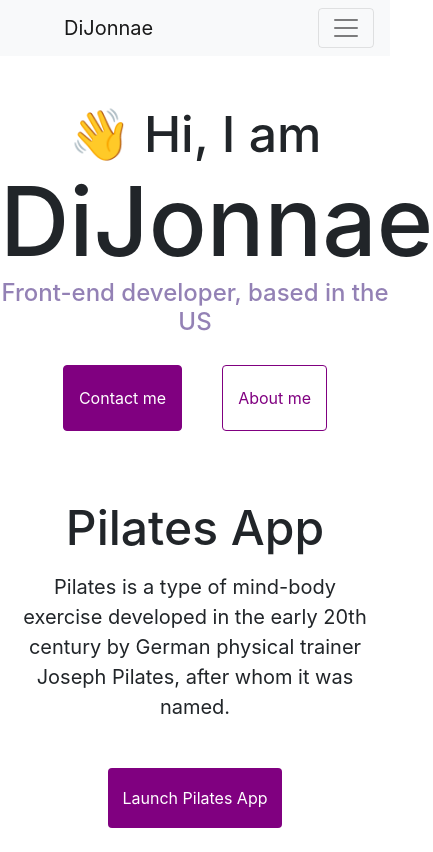
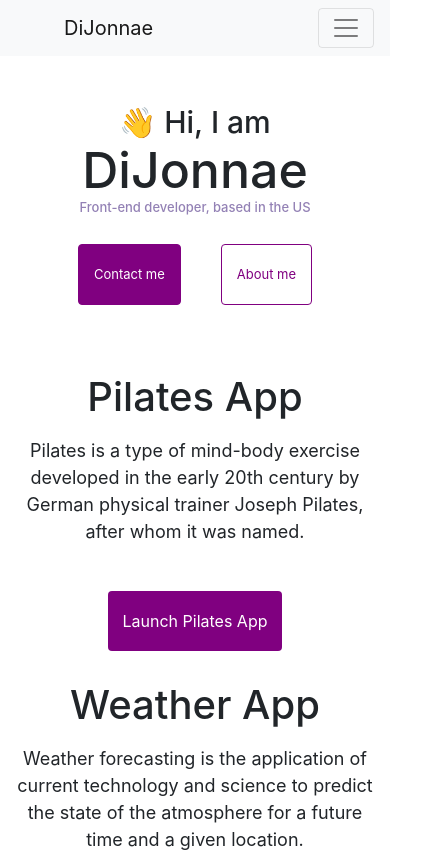
Before and after one commit to dijneal/AboutMe, a plain HTML site: page index.html in a window 390 px wide. Shown: the top 852 px of the page, 433 px wide, since content can reach past the window. Drawn offline with nearby package versions, Linux system fonts and the light colour scheme.

Commit message:
add css for mobile devices

```diff
--- a/index.html
+++ b/index.html
@@ -127,6 +127,35 @@
         body {
           text-align: center;
         }
+
+        h1 {
+          font-size: 30px;
+          text-align: center;
+        }
+
+        h2 {
+          font-size: 50px;
+          text-align: center;
+        }
+
+        h4 {
+          font-size: 13px;
+          text-align: center;
+        }
+
+        .clickers {
+          font-size: 13px;
+          text-align: center;
+        }
+
+        h3 {
+          font-size: 40px;
+        }
+
+        p {
+          font-size: 18px;
+          text-align: center;
+        }
       }
     </style>
   </head>
```
Also changed, not shown: about.html (+15 -0 lines).
